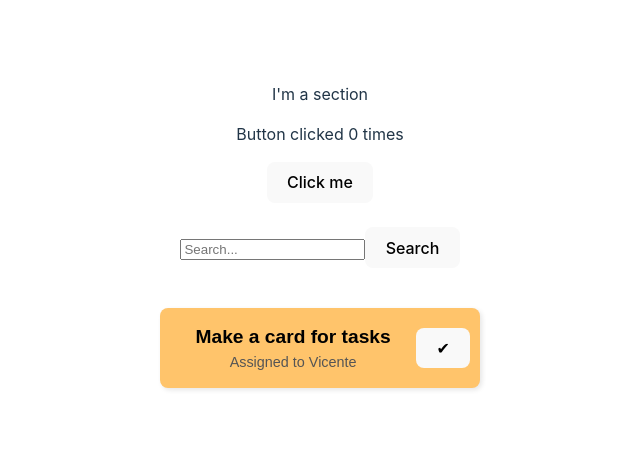
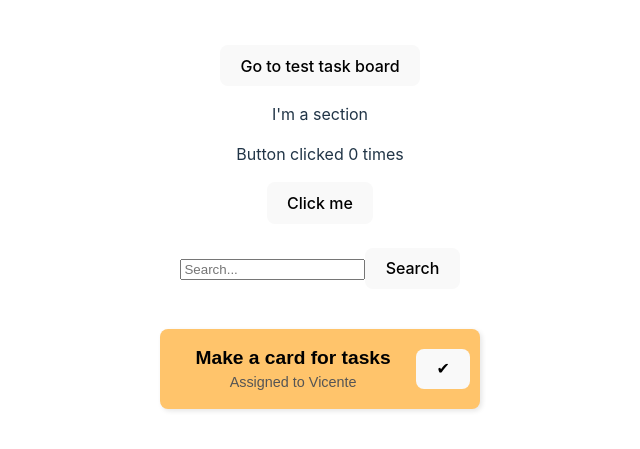
Before and after one commit to MemoryLeakInc/KuniLingo, a React (Vite) app: page / in a window 1280 px wide. Shown: the part 165-614 px from the top of the page, without its empty margins (320-960 px from the left). Built offline with nearby package versions, Linux system fonts and the light colour scheme.

Commit message:
add Links and routing to Example View

```diff
--- a/src/views/ExampleView/ExampleView.jsx
+++ b/src/views/ExampleView/ExampleView.jsx
@@ -1,9 +1,13 @@
 import { ExampleSection } from './ExampleSection';
+import { Link } from 'react-router-dom';
 
 const ExampleView = () => {
 
     return (
         <div>
+            <Link to="/task-board-test">
+                <button>Go to test task board</button>
+            </Link>
             <ExampleSection />
         </div>
     );
```
Also changed, not shown: 1 other file (tests, documents, lock files or other folders).
